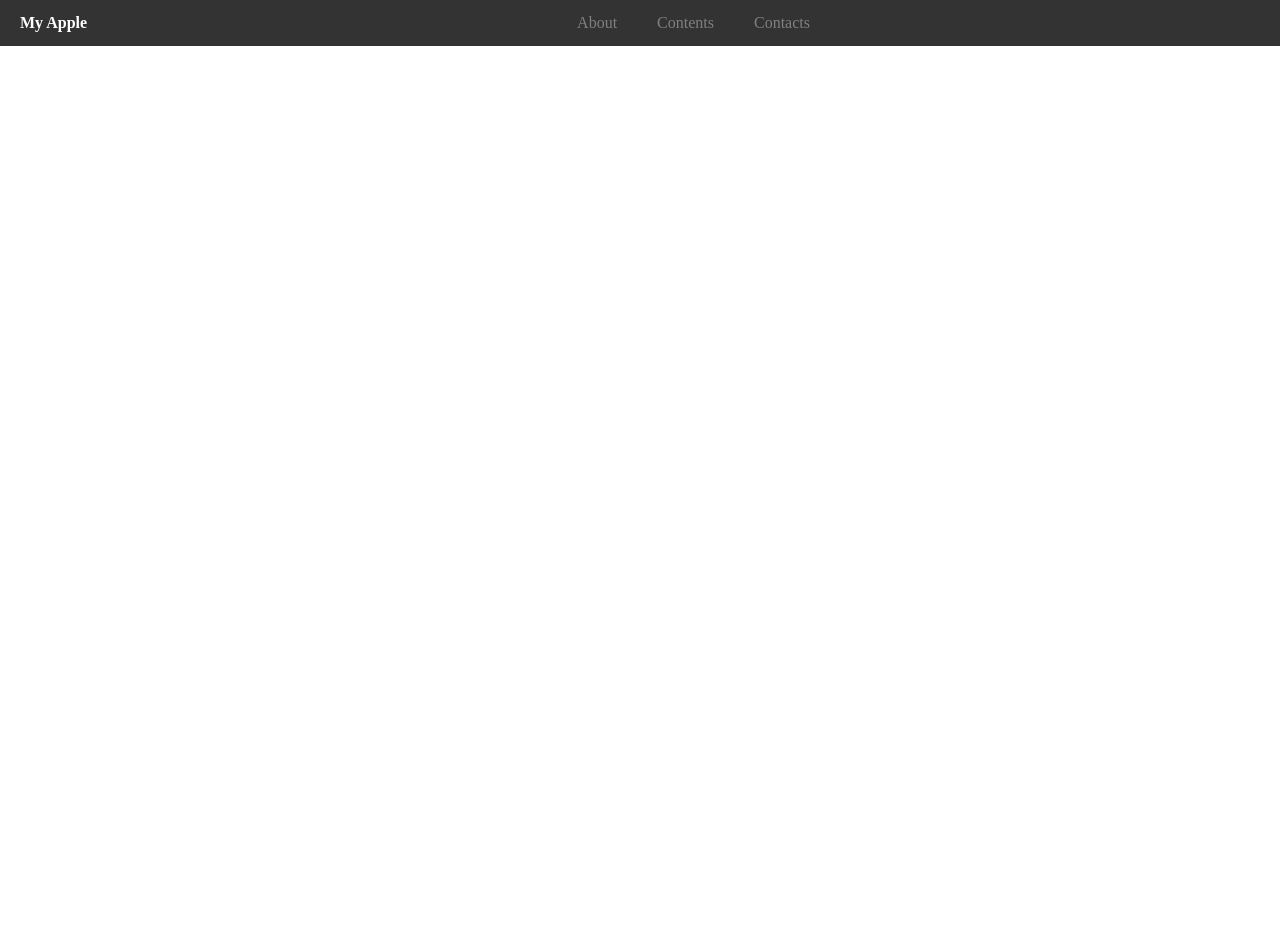
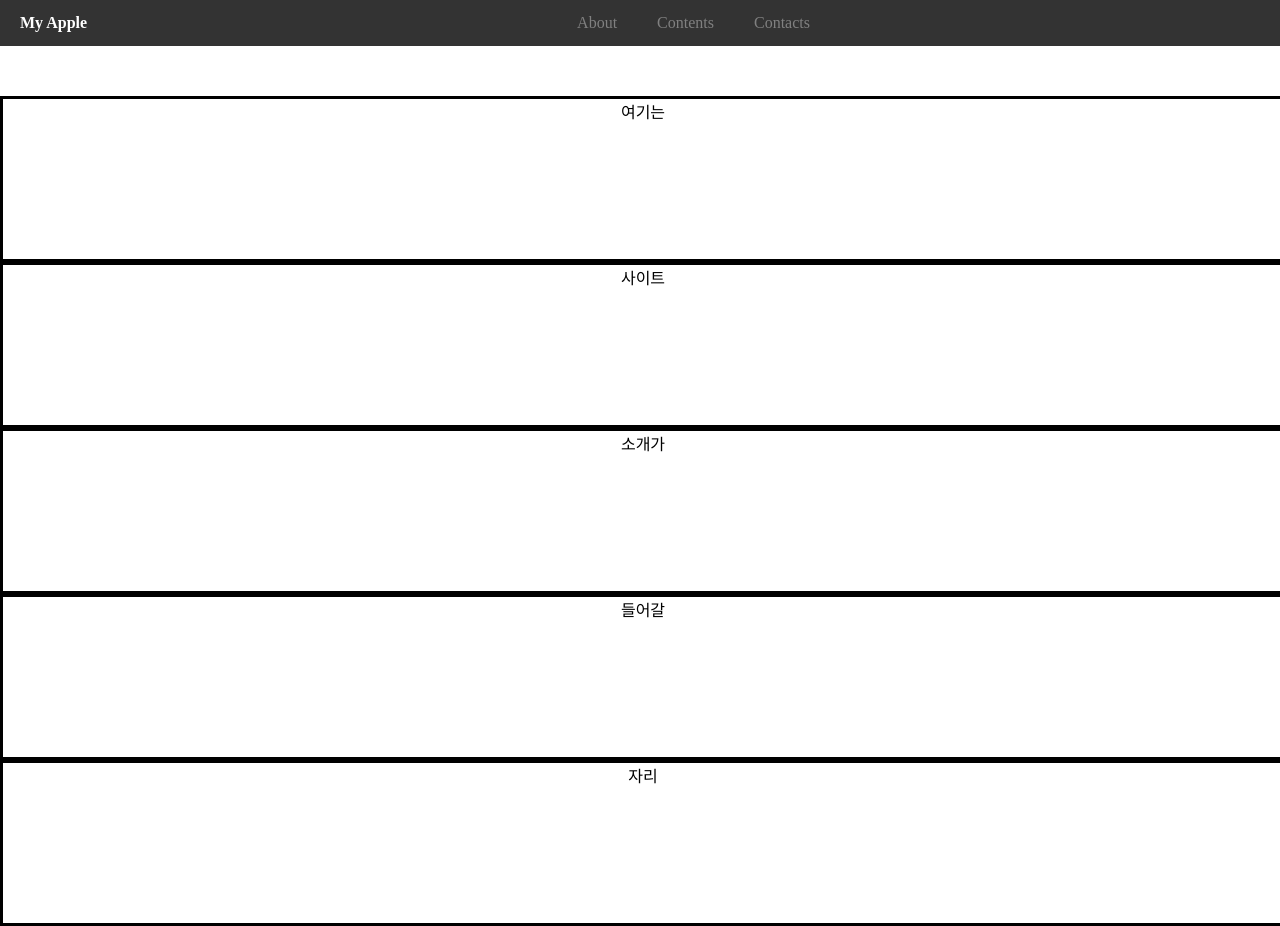
Before and after one commit to aaronktaey/myapple, a React (Create React App) app: page / in a window 1280 px wide. Before the commit the page ends 800 px from the top, so only its background shows below. Built offline with nearby package versions, Linux system fonts and the light colour scheme.

Commit message:
어바웃 추가 및 플렉스 적용

```diff
--- a/src/About.css
+++ b/src/About.css
@@ -0,0 +1,13 @@
+.flex-container{
+  padding-top: 49.6px;
+  width: 100%;
+  display: flex;
+  flex-direction: column;
+}
+
+.flex-item{
+  border: solid;
+  height: 10rem;
+  width: 100%;
+  text-align: center;
+}
--- a/src/About.js
+++ b/src/About.js
@@ -2,8 +2,22 @@ import "./About.css"
 
 function About() {
   return (
-    <div>
-
+    <div id="about" className="flex-container">
+      <div className="flex-item">
+        여기는
+      </div>
+      <div className="flex-item">
+        사이트
+      </div>
+      <div className="flex-item">
+        소개가
+      </div>
+      <div className="flex-item">
+        들어갈
+      </div>
+      <div className="flex-item">
+        자리
+      </div>
     </div>
   );
 }
```
